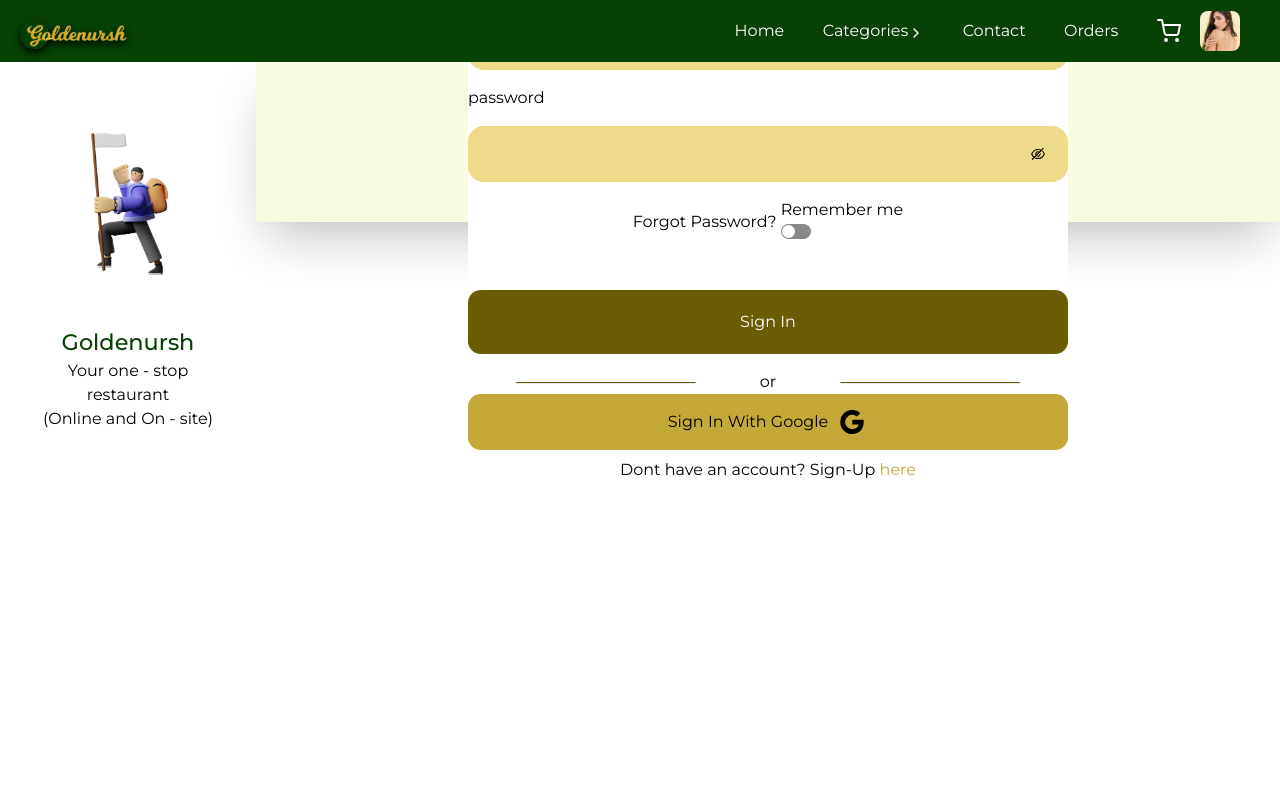
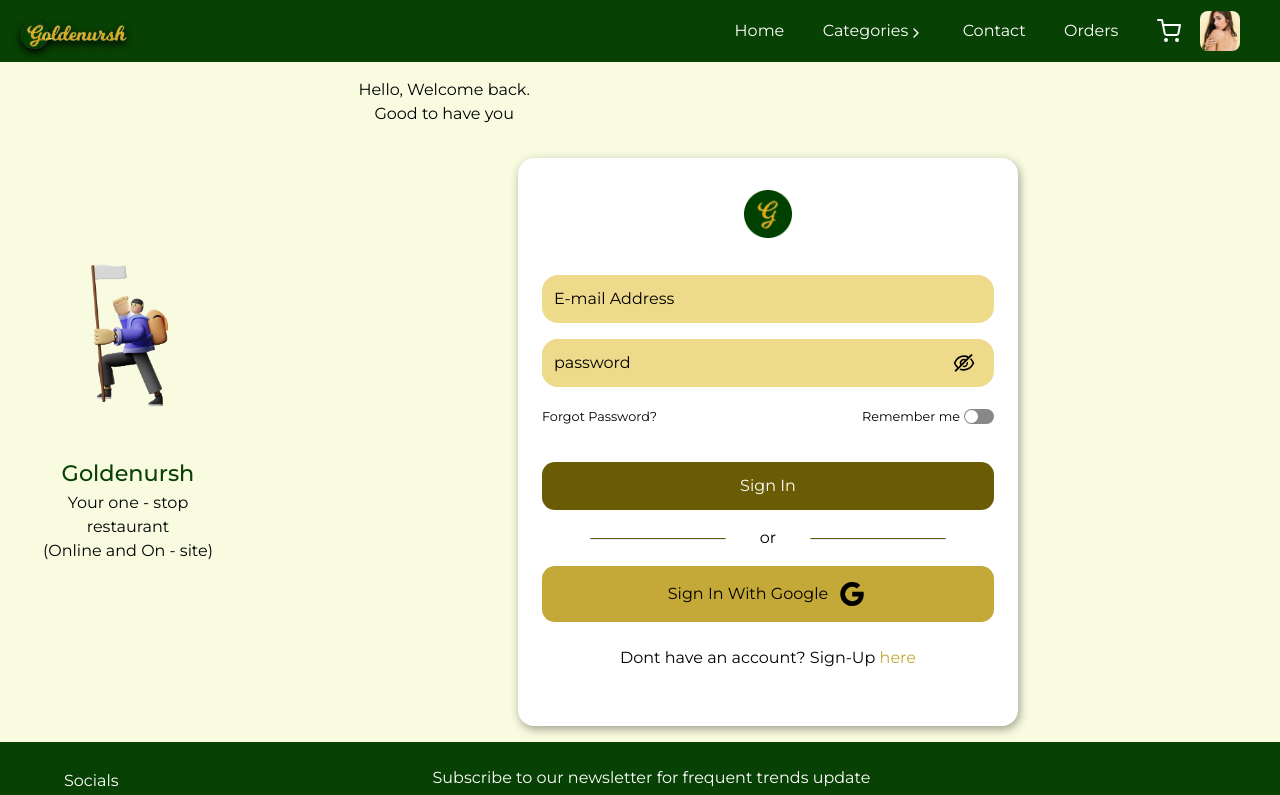
Before and after one commit to really-riel/Goldernursh-V2, a React (Vite) app: page /auth/login in a window 1280 px wide. Shown: the top 795 px of the page. Built offline with nearby package versions, Linux system fonts and the light colour scheme.

Commit message:
orders and login fix

```diff
--- a/src/components/AuthSectionDesign.jsx
+++ b/src/components/AuthSectionDesign.jsx
@@ -3,7 +3,7 @@ import authImg from "../assets/authImage.png";
 
 const AuthSectionDesign = () => {
   return (
-    <section className="items-start justify-center hidden authSectionDesign md:flex md:py-12">
+    <section className="justify-center hidden authSectionDesign md:flex md:py-12 ">
       <div className="relative flex items-center justify-center cover lg:flex-col">
         <figure className="w-[clamp(7rem,_1rem_+_1vw,_9rem)]">
           <img className="w-full h-full" src={authImg} alt="loginImg" />
@@ -14,7 +14,7 @@ const AuthSectionDesign = () => {
             Your one - stop <br /> restaurant <br /> {"(Online and On - site)"}
           </p>
         </div>
-        <div className="absolute h-3 underline bg-nursh_dark_olive lg:hidden"></div>
+        <div className="absolute -bottom-8 h-2 underline bg-nursh_dark_olive lg:hidden w-[70%]"></div>
       </div>
     </section>
   );
--- a/src/pages/Auth/Login.jsx
+++ b/src/pages/Auth/Login.jsx
@@ -23,50 +23,52 @@ const Login = () => {
   const handleSignInWithGoogle = () => {};
 
   return (
-    <main className="grid Login text-[clamp(0.5rem,_0.7rem_+_1vw,_1rem)] md:grid-rows-[20%_80%] lg:grid-cols-[20%_80%] ">
+    <main className="grid Login text-[clamp(0.5rem,_0.7rem_+_1vw,_1rem)] md:grid-rows-[20%_80%] lg:grid-cols-[20%_80%] lg:grid-rows-1  bg-nursh_cream ">
       {isLoading && <Loader />}
       <AuthSectionDesign />
-      <section className="w-full shadow-2xl loginSection2 bg-nursh_cream md:flex md:flex-col md:items-center md:justify-center md:gap-8 ">
+      <section className="w-full shadow-2xl md:shadow-none loginSection2 md:flex md:flex-col md:items-center md:justify-center md:gap-8 ">
         <motion.div
           initial={{ opacity: 0, y: -500 }}
           animate={{ opacity: 1, y: 0 }}
           transition={{ duration: 0.5 }}
-          className="section2Wrapper w-full h-full flex flex-col md:w-[80%] md:justify-center md:items-center md:gap-4 md:pt-8 lg:items-start lg:gap-8 lg:pt-4"
+          className="section2Wrapper w-full h-full flex flex-col md:w-[80%] md:justify-center md:items-center md:gap-2 md:pt-8 lg:items-start lg:gap-8 lg:pt-4"
         >
           <p className="tabletLogin hidden text-[clamp(1rem,_0.5rem_+_1vw,_2rem) md:block md:text-center lg:text-left]">
             Hello, Welcome back. <br /> Good to have you
           </p>
-          <div className="formContainer h-full w-full py-16  flex flex-col bg-white max-w-[600px] shadow-card_shadow rounded-md m-auto md:w-[min(70%,_600px)] md:rounded-2xl md:shadow-card_shadow2 md:h-auto lg:mt-0 lg:h-auto lg:w-full lg:pb-12 lg:mb-1  ">
+          <div className="formContainer h-full w-full px-6 py-8 gap-4  flex flex-col bg-white max-w-[500px] shadow-card_shadow rounded-md m-auto md:w-[min(70%,_600px)] md:rounded-2xl md:shadow-card_shadow md:h-auto lg:mt-0 lg:h-auto  lg:pb-12 lg:mb-4  ">
             <SmallLogo />
             <p className="grid text-center mobileLogin place-content-center md:hidden ">
               Hello, Welcome back. <br /> Good to have you
             </p>
             <form
-              className="flex flex-col gap-4 pt-[clamp(1rem,_0.5rem_+_1rem,_3rem)]"
+              className="flex flex-col gap-4 pt-[clamp(1rem,_0.5rem_+_1vw,_3rem)]"
               onSubmit={handleSignIn}
             >
-              <label htmlFor="loginEmail">E-mail Address</label>
+              {/* <label htmlFor="loginEmail">E-mail Address</label> */}
               <input
-                className="p-4 outline-none bg-nursh_light_gold rounded-2xl"
+                className="p-3 outline-none bg-nursh_light_gold rounded-card_border_radius placeholder:text-black "
                 type="email"
                 id="loginEmail"
                 value={email}
                 onChange={(e) => setEmail(e.target.value)}
+                placeholder="E-mail Address"
                 required
               />
-              <label htmlFor="password">password</label>
-              <div className="flex items-center justify-center passwordWrapper bg-nursh_light_gold rounded-2xl ">
+              {/* <label htmlFor="password">password</label> */}
+              <div className="flex items-center justify-center passwordWrapper bg-nursh_light_gold rounded-card_border_radius ">
                 <input
-                  className="p-4 outline-none grow bg-nursh_light_gold rounded-2xl "
+                  className="p-3 outline-none grow bg-nursh_light_gold rounded-2xl placeholder:text-black "
                   type={isPasswordvisible ? "text" : "password"}
                   id="password"
                   value={password}
+                  placeholder="password"
                   onChange={(e) => setPassword(e.target.value)}
                   required
                 />
 
                 <div
-                  className="passwordVisibilityBtn *:mr-3 *:select-none grid place-content-center h-full w-[48px] "
+                  className="passwordVisibilityBtn *:mr-3 *:select-none grid place-content-center h-full w-[48px] *:text-[clamp(1.5rem,_0.7rem_+_1vw,_2rem)] "
                   onMouseDown={() => setIsPasswordVisble(true)}
                   onMouseUp={() => setIsPasswordVisble(false)}
                   onTouchStart={() => setIsPasswordVisble(true)}
@@ -88,7 +90,7 @@ const Login = () => {
                   )}
                 </div>
               </div>
-              <div className="flex items-center justify-center gap-1 select-none suggestions ">
+              <div className="flex items-center justify-between text-[clamp(0.2rem,_1rem_+_1vw,_0.8rem)] gap-1 select-none suggestions pt-1  ">
                 <Link to={"/auth/reset-password"}>
                   <motion.p
                     whileTap={{ scale: 0.8 }}
@@ -97,7 +99,7 @@ const Login = () => {
                     Forgot Password?
                   </motion.p>
                 </Link>
-                <div className="rememberMe">
+                <div className="flex items-center justify-center gap-1 select-none rememberMe">
                   <p>Remember me</p>
                   <Switch
                     uncheckedIcon={false}
@@ -114,7 +116,7 @@ const Login = () => {
               </div>
               <motion.button
                 whileTap={{ scale: 0.8 }}
-                className="py-5 text-white signIn mt-7 bg-nursh_dark_olive"
+                className="py-3 mt-5 text-white signIn bg-nursh_dark_olive"
               >
                 Sign In
               </motion.button>
@@ -126,7 +128,7 @@ const Login = () => {
             </form>
             <motion.button
               whileTap={{ scale: 0.8 }}
-              className="flex items-center justify-center gap-2 py-3 signInWithGoogle bg-nursh_dark_gold *:text-[clamp(0.5rem,_1rem_+_2vw,_2rem)]"
+              className="flex items-center justify-center gap-2 py-3 signInWithGoogle bg-nursh_dark_gold *:text-[clamp(0.5rem,_0.5rem_+_2vw,_2rem)]"
               onClick={handleSignInWithGoogle}
             >
               Sign In With Google <AiOutlineGoogle />
--- a/src/pages/CustomerOrders/CustomerOrders.jsx
+++ b/src/pages/CustomerOrders/CustomerOrders.jsx
@@ -56,10 +56,10 @@ const CustomerOrders = () => {
             variants={variant}
             initial="initial"
             animate="animate"
-            className="flex flex-col items-center justify-center w-full tableContainer "
+            className="flex flex-col items-center justify-center tableContainer w-[95%]  "
           >
-            <div className="text-[clamp(0.5rem,_0.5rem_+_1vw,_1rem)]   bg-white shadow-card_shadow rounded-2xl p-4 overflow-auto  w-[95%] max-w-[1000px] min-w-[400px] ">
-              <div className="grid divide-y ">
+            <div className="text-[clamp(0.5rem,_0.5rem_+_1vw,_1rem)] w-full   p-4 overflow-auto  ">
+              <div className="grid  bg-white divide-y shadow-card_shadow rounded-2xl min-w-[400px] w-full lg:w-[1000px] mx-auto  ">
                 {allOrdersData.map((orders) =>
                   orders.orderItems.map((item) => (
                     <div
@@ -117,13 +117,13 @@ const CustomerOrders = () => {
                 )}
               </div>
             </div>
+          </motion.section>
 
-            <div className="mt-3 ml-auto ">
-              <button className="px-3 py-1 text-white bg-nursh_dark_olive ">
-                View all
-              </button>
-            </div>
-          </motion.section>
+          <div className="mt-3 ml-auto ">
+            <button className="px-3 py-1 text-white bg-nursh_dark_olive ">
+              View all
+            </button>
+          </div>
         </>
       )}
     </main>
```
